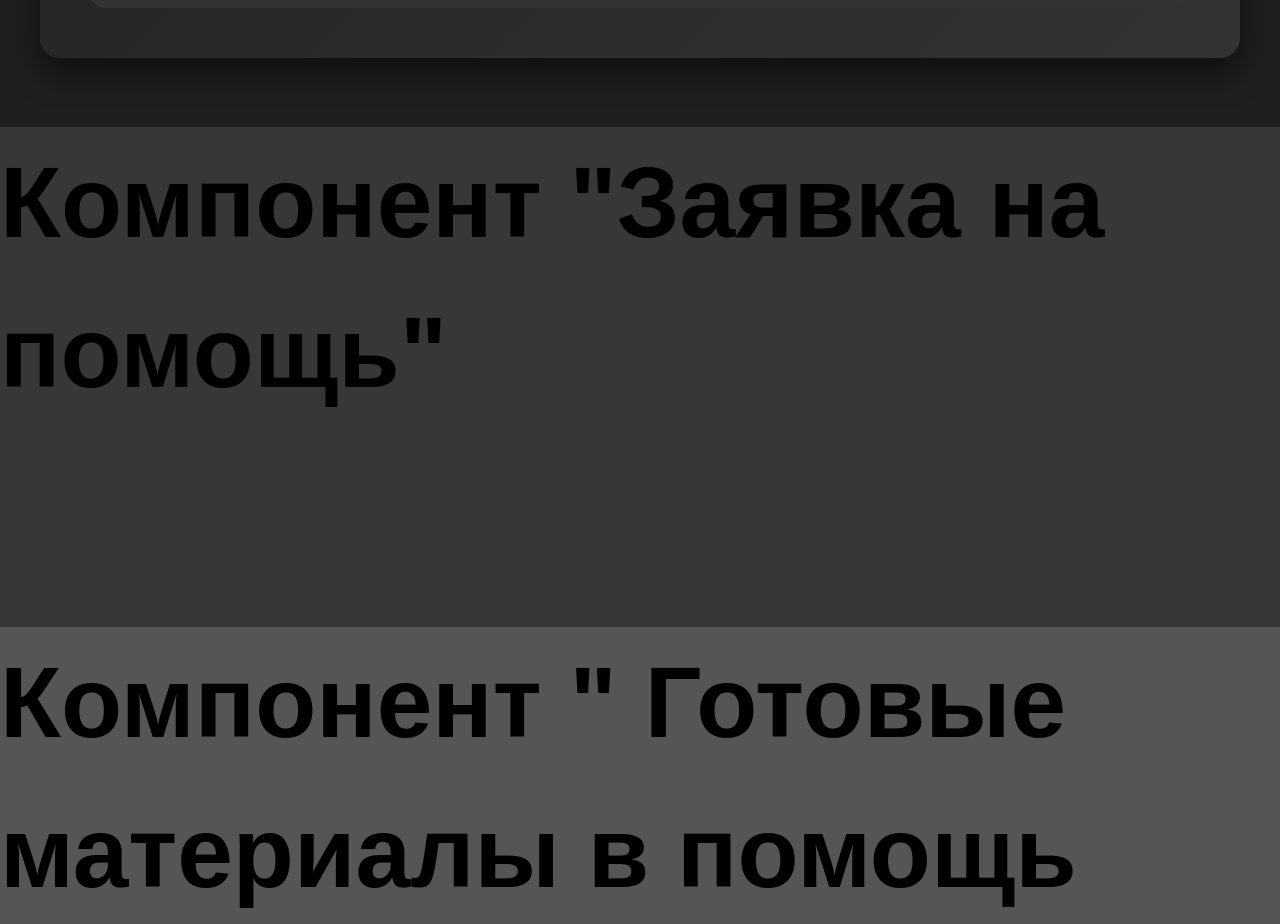
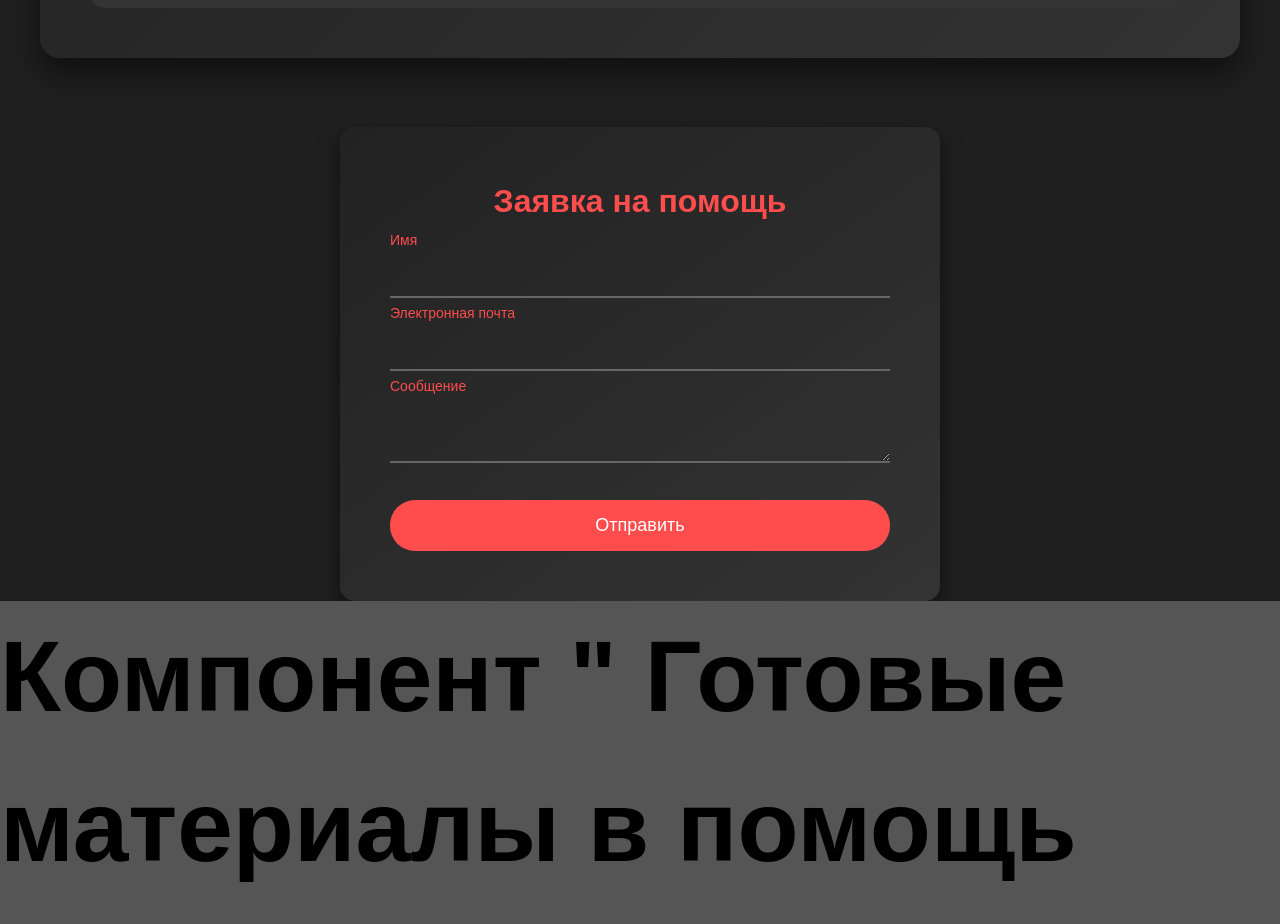
Before and after one commit to belovdima/PROJECTS, a React (Vite) app in the folder Ranepa/: page / in a window 1280 px wide. Shown: the part 2920-3844 px from the top of the page. Built offline with nearby package versions, Linux system fonts and the light colour scheme; a web font is replaced by a local one.

Commit message:
added help request

```diff
--- a/Ranepa/src/components/Help.tsx
+++ b/Ranepa/src/components/Help.tsx
@@ -1,3 +1,68 @@
-export const Help = () => {
-    return <div className="c__help"> Компонент "Заявка на помощь"</div>;
+import React, { useState } from "react";
+
+export const Help: React.FC = () => {
+    const [formData, setFormData] = useState({
+        name: "",
+        email: "",
+        message: "",
+    });
+
+    const handleChange = (
+        e: React.ChangeEvent<HTMLInputElement | HTMLTextAreaElement>
+    ) => {
+        setFormData({ ...formData, [e.target.name]: e.target.value });
+    };
+
+    const handleSubmit = (e: React.FormEvent) => {
+        e.preventDefault();
+        console.log("Form Data: ", formData); // Просто выводим данные, без отправки
+    };
+
+    return (
+        <div className="help-outer">
+            <div className="help-request-form">
+                <h2 className="form-title">Заявка на помощь</h2>
+                <form onSubmit={handleSubmit} className="form">
+                    <div className="form-group">
+                        <input
+                            type="text"
+                            name="name"
+                            value={formData.name}
+                            onChange={handleChange}
+                            required
+                        />
+                        <label htmlFor="name">Имя</label>
+                        <span className="focus-border"></span>
+                    </div>
+
+                    <div className="form-group">
+                        <input
+                            type="email"
+                            name="email"
+                            value={formData.email}
+                            onChange={handleChange}
+                            required
+                        />
+                        <label htmlFor="email">Электронная почта</label>
+                        <span className="focus-border"></span>
+                    </div>
+
+                    <div className="form-group">
+                        <textarea
+                            name="message"
+                            value={formData.message}
+                            onChange={handleChange}
+                            required
+                        />
+                        <label htmlFor="message">Сообщение</label>
+                        <span className="focus-border"></span>
+                    </div>
+
+                    <button type="submit" className="submit-button">
+                        Отправить
+                    </button>
+                </form>
+            </div>
+        </div>
+    );
 };
--- a/Ranepa/src/styles/css/styles.css
+++ b/Ranepa/src/styles/css/styles.css
@@ -553,12 +553,120 @@ a:active {
   opacity: 1;
 }
 
-.c__help {
-  height: 500px;
-  background-color: #373737;
-  font-family: Rubik, sans-serif;
-  font-size: 100px;
-  font-weight: 700;
+.help-request-form {
+  display: -webkit-box;
+  display: -ms-flexbox;
+  display: flex;
+  -webkit-box-align: center;
+      -ms-flex-align: center;
+          align-items: center;
+  -webkit-box-orient: vertical;
+  -webkit-box-direction: normal;
+      -ms-flex-direction: column;
+          flex-direction: column;
+  max-width: 600px;
+  padding: 50px;
+  margin: 0 auto;
+  border-radius: 15px;
+  background: linear-gradient(145deg, #222, #333);
+  -webkit-box-shadow: 0 10px 20px rgba(0, 0, 0, 0.5);
+          box-shadow: 0 10px 20px rgba(0, 0, 0, 0.5);
+}
+.help-request-form .form-title {
+  margin-bottom: 30px;
+  color: #ff4d4d;
+  text-align: center;
+  font-family: "Rubik", sans-serif;
+  font-size: 32px;
+}
+.help-request-form .form {
+  width: 100%;
+}
+.help-request-form .form-group {
+  position: relative;
+  width: 100%;
+  margin-bottom: 30px;
+}
+.help-request-form .form-group input,
+.help-request-form .form-group textarea {
+  width: 100%;
+  padding: 10px 10px 10px 0;
+  border: none;
+  border-bottom: 2px solid #666;
+  outline: none;
+  color: #fff;
+  background: transparent;
+  -webkit-transition: all 0.3s ease;
+  transition: all 0.3s ease;
+  font-size: 18px;
+}
+.help-request-form .form-group input:focus,
+.help-request-form .form-group textarea:focus {
+  border-bottom: 2px solid #ff4d4d;
+}
+.help-request-form .form-group input:not(:-moz-placeholder-shown) + label, .help-request-form .form-group textarea:not(:-moz-placeholder-shown) + label {
+  top: -25px;
+  left: 0;
+  color: #ff4d4d;
+  font-size: 14px;
+}
+.help-request-form .form-group input:not(:-ms-input-placeholder) + label, .help-request-form .form-group textarea:not(:-ms-input-placeholder) + label {
+  top: -25px;
+  left: 0;
+  color: #ff4d4d;
+  font-size: 14px;
+}
+.help-request-form .form-group input:focus + label, .help-request-form .form-group input:not(:placeholder-shown) + label,
+.help-request-form .form-group textarea:focus + label,
+.help-request-form .form-group textarea:not(:placeholder-shown) + label {
+  top: -25px;
+  left: 0;
+  color: #ff4d4d;
+  font-size: 14px;
+}
+.help-request-form .form-group label {
+  position: absolute;
+  top: 10px;
+  left: 0;
+  color: #aaa;
+  -webkit-transition: 0.3s ease;
+  transition: 0.3s ease;
+  font-family: "Rubik", sans-serif; /* Добавляем шрифт Rubik для label */
+  font-size: 18px;
+  pointer-events: none;
+}
+.help-request-form .form-group .focus-border {
+  position: absolute;
+  bottom: 0;
+  left: 0;
+  width: 0;
+  height: 2px;
+  background-color: #ff4d4d;
+  -webkit-transition: width 0.3s ease;
+  transition: width 0.3s ease;
+}
+input:focus ~ .help-request-form .form-group .focus-border, textarea:focus ~ .help-request-form .form-group .focus-border {
+  width: 100%;
+}
+.help-request-form .submit-button {
+  width: 100%;
+  padding: 15px;
+  border: none;
+  border-radius: 25px;
+  color: #fff;
+  background-color: #ff4d4d;
+  cursor: pointer;
+  -webkit-transition: background 0.3s ease;
+  transition: background 0.3s ease;
+  font-family: "Rubik", sans-serif;
+  font-size: 18px;
+}
+.help-request-form .submit-button:hover {
+  background-color: #4d4dff;
+}
+
+.help-outer {
+  background-color: #1f1f1f;
 }
 
 .c__ready {
--- a/Ranepa/src/styles/scss/_help.scss
+++ b/Ranepa/src/styles/scss/_help.scss
@@ -1,7 +1,101 @@
-.c__help {
-    height: 500px;
-    background-color: #373737;
-    font-family: Rubik, sans-serif;
-    font-size: 100px;
-    font-weight: 700;
+.help-request-form {
+    display: flex;
+    align-items: center;
+    flex-direction: column;
+    max-width: 600px;
+    padding: 50px;
+    margin: 0 auto;
+    border-radius: 15px;
+    background: linear-gradient(145deg, #222, #333);
+    box-shadow: 0 10px 20px rgba(0, 0, 0, 0.5);
+
+    .form-title {
+        margin-bottom: 30px;
+        color: #ff4d4d;
+        text-align: center;
+        font-family: "Rubik", sans-serif;
+        font-size: 32px;
+    }
+
+    .form {
+        width: 100%;
+    }
+
+    .form-group {
+        position: relative;
+        width: 100%;
+        margin-bottom: 30px;
+
+        input,
+        textarea {
+            width: 100%;
+            padding: 10px 10px 10px 0;
+            border: none;
+            border-bottom: 2px solid #666;
+            outline: none;
+            color: #fff;
+            background: transparent;
+            transition: all 0.3s ease;
+            font-size: 18px;
+
+            &:focus {
+                border-bottom: 2px solid #ff4d4d;
+            }
+
+            &:focus + label,
+            &:not(:placeholder-shown) + label {
+                top: -25px;
+                left: 0;
+                color: #ff4d4d;
+                font-size: 14px;
+            }
+        }
+
+        label {
+            position: absolute;
+            top: 10px;
+            left: 0;
+            color: #aaa;
+            transition: 0.3s ease;
+            font-family: "Rubik", sans-serif; /* Добавляем шрифт Rubik для label */
+            font-size: 18px;
+            pointer-events: none;
+        }
+
+        .focus-border {
+            position: absolute;
+            bottom: 0;
+            left: 0;
+            width: 0;
+            height: 2px;
+            background-color: #ff4d4d;
+            transition: width 0.3s ease;
+
+            input:focus ~ &,
+            textarea:focus ~ & {
+                width: 100%;
+            }
+        }
+    }
+
+    .submit-button {
+        width: 100%;
+        padding: 15px;
+        border: none;
+        border-radius: 25px;
+        color: #fff;
+        background-color: #ff4d4d;
+        cursor: pointer;
+        transition: background 0.3s ease;
+        font-family: "Rubik", sans-serif;
+        font-size: 18px;
+
+        &:hover {
+            background-color: #4d4dff;
+        }
+    }
 }
+
+.help-outer {
+    background-color: #1f1f1f;
+}
```
